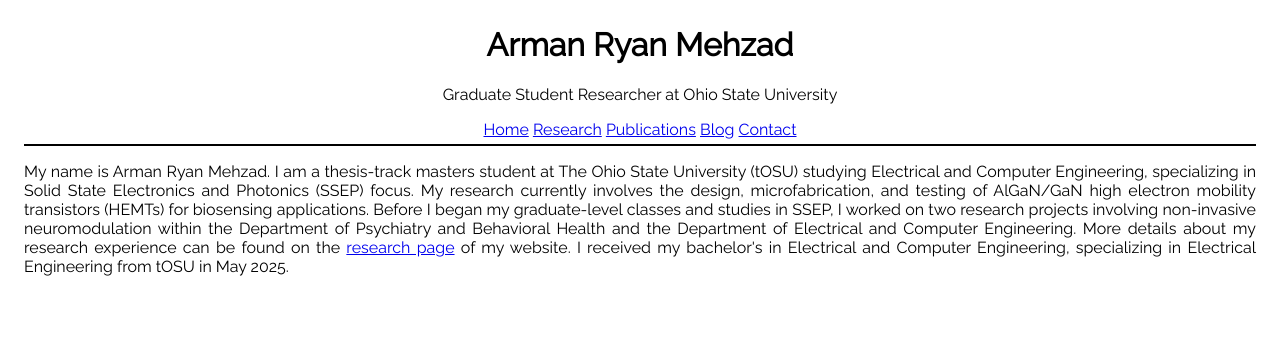
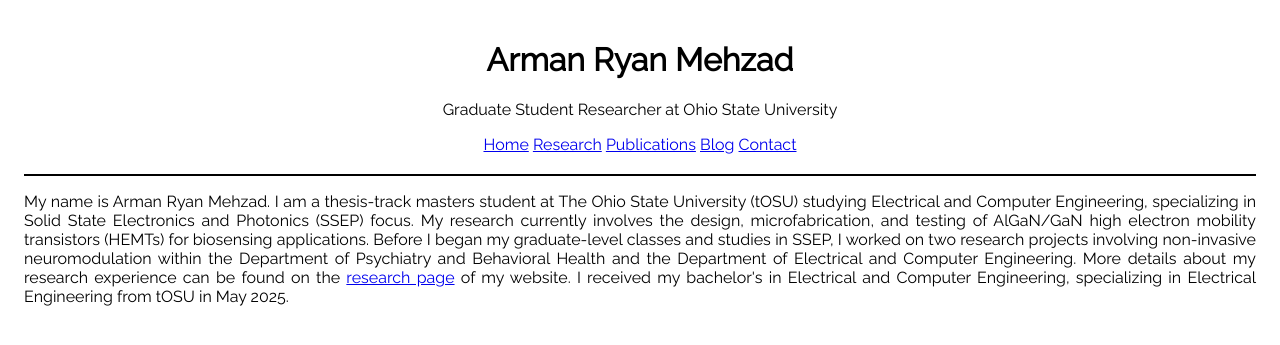
Before and after one commit to armanryanmehzad/profwebsite, a Django app: page / in a window 1280 px wide. Shown: the top 345 px of the page. Run offline with Django 5.2, Linux system fonts and the light colour scheme.

Commit message:
Revitalizing the CSS

```diff
--- a/main/static/main/styles.css
+++ b/main/static/main/styles.css
@@ -10,8 +10,7 @@
         flex-direction: column;
         align-items: center;
         box-sizing: border-box;
-        padding: 5px 0;
-        /*line-height: 1.10;*/
+        padding: 20px 0;
     }
 
     .title {
```
